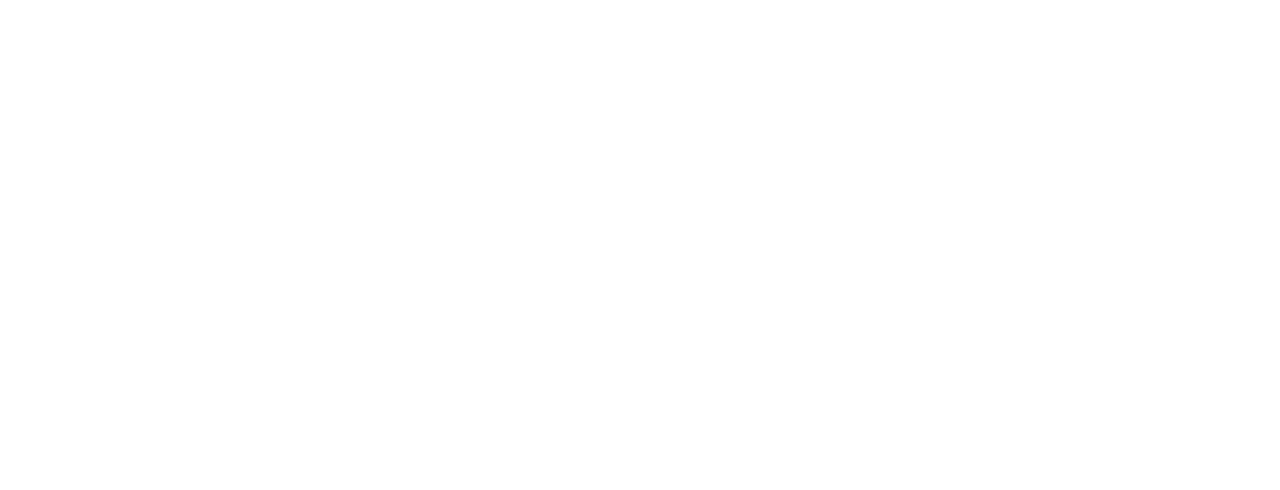
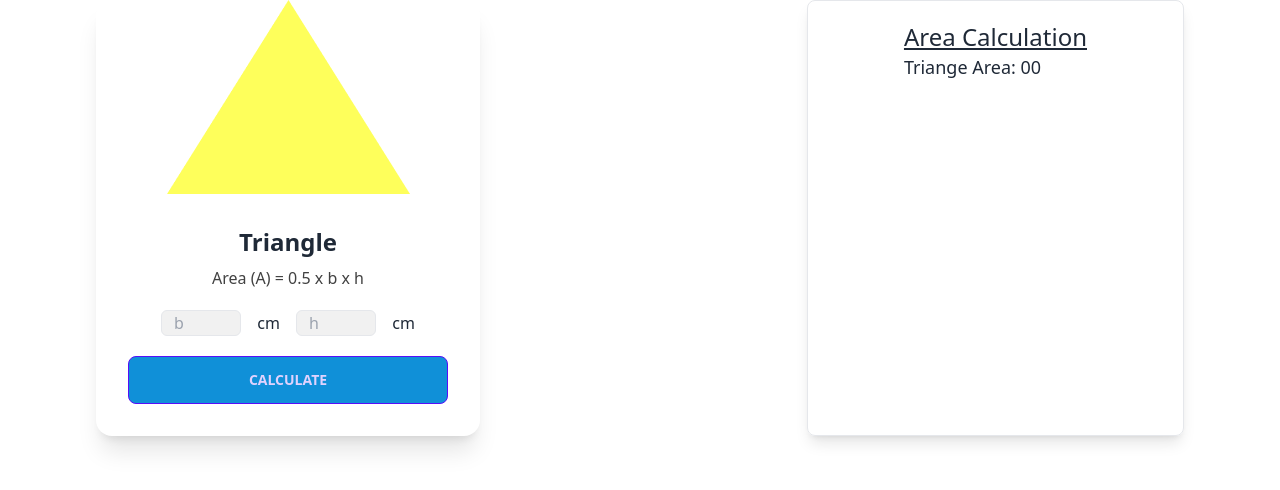
Before and after one commit to mdhossain07/geometry-genius, a plain HTML site: page index.html in a window 1280 px wide. Drawn offline with nearby package versions, Linux system fonts and the light colour scheme.

Commit message:
triangle area calculate done

```diff
--- a/index.html
+++ b/index.html
@@ -1,5 +1,5 @@
 <!DOCTYPE html>
-<html lang="en">
+<html lang="en" data-theme="light">
 <head>
     <meta charset="UTF-8">
     <meta name="viewport" content="width=device-width, initial-scale=1.0">
@@ -8,6 +8,41 @@
     <script src="https://cdn.tailwindcss.com"></script>
 </head>
 <body>
+    <header>
 
+    </header>
+
+    <main class="container mx-auto px-8 md:px-16 lg:px-24">
+        <!-- section container-->
+        <section class="flex flex-col lg:flex-row">
+            <!-- Geometry Shape Container-->
+            <div class="flex-1 grid gap-6 grid-cols-1 md:grid-cols-2 lg:grid-cols-3">
+                <!-- Triangle Card -->
+                <div class="card w-96 bg-base-100 shadow-xl">
+                    <figure><img src="/images/triangle.png" alt="Triangle" /></figure>
+                    <div class="card-body text-center">
+                      <h2 class="text-2xl font-semibold">Triangle</h2>
+                      <p class="font-medium text-[#414141] mb-3"> Area (A) = 0.5 x b x h </p>
+                      <div class="inline space-x-3">
+                        <input type="text" class="bg-[#F1F1F1] w-20 border px-3 rounded-md " id="base-field" placeholder="b"> <span> cm </span>
+                        <input type="text" class="bg-[#F1F1F1] w-20 border px-3 rounded-md" id="height-field" placeholder="h"> <span> cm </span>
+                      </div>
+
+                      <div class="card-actions">
+                        <button onclick="calculateTriangleArea()" id="calculate-btn" class="btn btn-primary bg-[#1090D8] w-full mt-3">Calculate</button>
+                      </div>
+                    </div>
+                </div>
+            </div>
+
+            <!-- Geometry Area Calculation Container -->
+            <div class="rounded-lg border border-1-[#1111111a] shadow-lg py-5 px-24">
+                <div class="text-2xl underline">Area Calculation</div>
+                <p class="text-lg">Triange Area: <span id="area-show">00</span></p>
+            </div>
+        </section>
+    </main>
+
+    <script src="./js/geometry.js"></script>
 </body>
 </html>
--- a/js/geometry.js
+++ b/js/geometry.js
@@ -0,0 +1,16 @@
+function getInput(inputId){
+    const inputField = document.getElementById(inputId);
+    const inputValue = parseFloat(inputField.value);
+    return inputValue;
+}
+
+function calculateTriangleArea(){
+
+    const base = getInput('base-field');
+    const height = getInput('height-field');
+
+    const area = 0.5 * base * height;
+
+    const areaShow = document.getElementById('area-show');
+    areaShow.innerText = area;
+}
```
